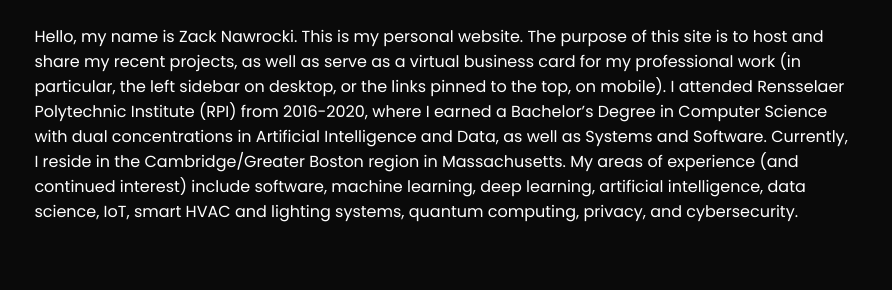
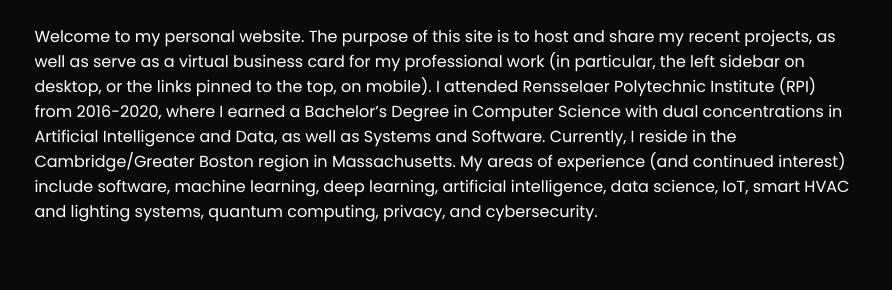
Before and after one commit to zacknawrocki/zacknawrocki.github.io, a plain HTML site: page index.html in a window 1280 px wide. Shown: the part 411-701 px from the top of the page, 388-1280 px from the left. Drawn offline with nearby package versions, Linux system fonts and the light colour scheme.

Commit message:
Update index.html

```diff
--- a/index.html
+++ b/index.html
@@ -52,7 +52,7 @@
                         </a></div>
         </div>
         <div id="blog_section">
-            Hello, my name is Zack Nawrocki. This is my personal website. The purpose of this site is to host and share my recent projects, as well as
+            Welcome to my personal website. The purpose of this site is to host and share my recent projects, as well as
             serve as a virtual business card for my professional work (in particular, the left sidebar on desktop, or the links pinned to the top, on
             mobile). I attended Rensselaer Polytechnic Institute (RPI) from 2016-2020, where I earned a Bachelor’s Degree in Computer Science with dual
             concentrations in Artificial Intelligence and Data, as well as Systems and Software. Currently, I reside in the Cambridge/Greater Boston region
```
